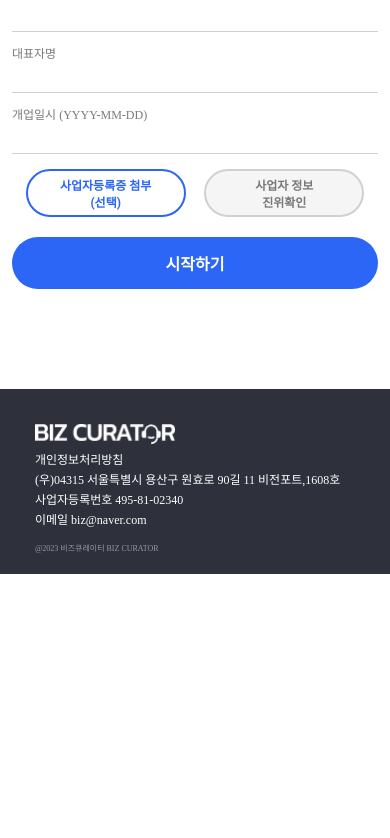
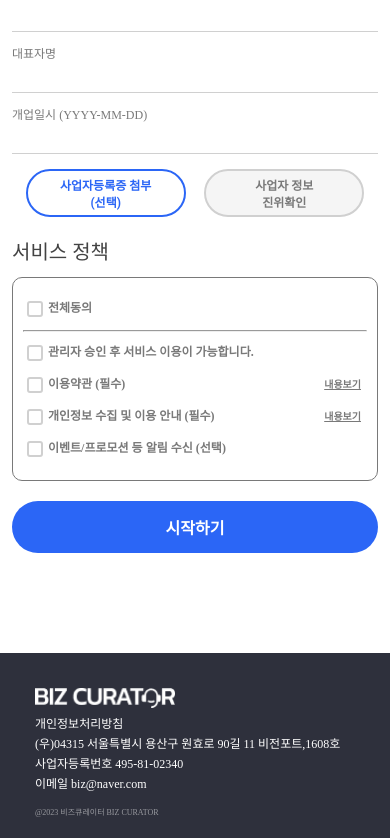
Before and after one commit to FastCampus-Final-Project-bizcurator-1/FinalProject-1-Frontend, a React (Create React App) app: page /signup in a window 390 px wide. Shown: the part 761-1599 px from the top of the page. Before the commit the page ends 1335 px from the top, so only its background shows below. Built offline with nearby package versions, Linux system fonts and the light colour scheme.

Commit message:
[ADD] 서비스정책 컴포넌트 추가
- 더보기 내용 버튼
- checkbox 핸들링 등 유효성검사
- 반응형 디자

```diff
--- /dev/null
+++ b/src/components/signUp/ServiceAgreement.jsx
@@ -0,0 +1,219 @@
+import React, { useEffect, useState } from 'react';
+import styled from 'styled-components';
+
+export default function ServiceAgreement({ setCheckService, clickStart }) {
+  // 필수 체크 항목
+  const [checkRequired, setCheckRequired] = useState({
+    requiredValue1: false,
+    requiredValue2: false,
+  });
+  // 서비스정책 내용보기 open 버튼
+  const [open, setOpen] = useState({
+    first: false,
+    second: false,
+  });
+
+  // 필수 체크 항목 선택여부 변경
+  const hadleRequired = e => {
+    if (e.target.checked) {
+      setCheckRequired({
+        ...checkRequired,
+        [e.target.value]: true,
+      });
+    } else {
+      setCheckRequired({
+        ...checkRequired,
+        [e.target.value]: false,
+      });
+    }
+  };
+
+  // 전체동의 설정
+  const handleAllcheck = e => {
+    let checkboxList = document.querySelectorAll(
+      '.serviceArea input[type="checkbox"]:not(#allChecked)'
+    );
+    // 전체동의 버튼 checked에 따라 isCheck true/false
+    const isCheck = e.target.checked;
+    checkboxList.forEach(el => {
+      // 해당 요소의 checked 속성을 변경
+      el.checked = isCheck;
+      // 필수 요소의 checked 속성 변경
+      setCheckRequired({
+        requiredValue1: isCheck,
+        requiredValue2: isCheck,
+      });
+    });
+  };
+
+  // 시작버튼 클릭시, 필수체크 여부 확인
+  useEffect(() => {
+    if (checkRequired.requiredValue1 && checkRequired.requiredValue2) {
+      // console.log('체크완료');
+      setCheckService(true);
+    } else {
+      setCheckService(false);
+      // console.log('체크미완료');
+    }
+  }, [clickStart]);
+
+  // 서비스정책 내용
+  const [text, setText] = useState('');
+  useEffect(() => {
+    if (open.first) {
+      fetch('./text/signup_first.txt')
+        .then(data => data.text())
+        .then(text => setText(text));
+    } else if (open.second) {
+      fetch('./text/signup_second.txt')
+        .then(data => data.text())
+        .then(text => setText(text));
+    }
+  }, [open]);
+
+  return (
+    <Container>
+      <ServiceTitle>서비스 정책</ServiceTitle>
+
+      <Service className="serviceArea">
+        <Label>
+          <CheckBox type="checkbox" id="allChecked" onChange={handleAllcheck} />
+          전체동의
+        </Label>
+        <ServiceLine />
+        <Label>
+          <CheckBox type="checkbox" id="option" value="optionValue1" />
+          관리자 승인 후 서비스 이용이 가능합니다.
+        </Label>
+        <Label>
+          <CheckBox
+            type="checkbox"
+            id="required"
+            value="requiredValue1"
+            onChange={hadleRequired}
+          />
+          이용약관 (필수)
+          <MoreBtn
+            onClick={() => setOpen({ first: !open.first, second: false })}
+          >
+            내용보기
+          </MoreBtn>
+          {open.first && (
+            <Content
+              dangerouslySetInnerHTML={{
+                __html: text,
+              }}
+            />
+          )}
+        </Label>
+        <Label>
+          <CheckBox
+            type="checkbox"
+            id="required"
+            value="requiredValue2"
+            onChange={hadleRequired}
+          />
+          개인정보 수집 및 이용 안내 (필수)
+          <MoreBtn
+            onClick={() => setOpen({ first: false, second: !open.second })}
+          >
+            내용보기
+          </MoreBtn>
+          {open.second && (
+            <Content
+              dangerouslySetInnerHTML={{
+                __html: text,
+              }}
+            />
+          )}
+        </Label>
+        <Label>
+          <CheckBox type="checkbox" id="option" value="optionValue2" />
+          이벤트/프로모션 등 알림 수신 (선택)
+        </Label>
+      </Service>
+    </Container>
+  );
+}
+
+const Container = styled.div`
+  margin-top: 25px;
+`;
+
+const ServiceTitle = styled.p`
+  font-size: 20px;
+  color: #434343;
+  margin-bottom: 15px;
+`;
+
+const Service = styled.div`
+  width: 100%;
+  border: 1px solid #797979;
+  border-radius: 10px;
+  padding: 10px;
+`;
+
+const Label = styled.label`
+  display: block;
+  font-size: 14px;
+  font-weight: 600;
+  color: #797979;
+  margin: 10px 0;
+  position: relative;
+  @media (max-width: 768px) {
+    font-size: 12px;
+  }
+`;
+
+const CheckBox = styled.input`
+  width: 16px;
+  height: 16px;
+  border: 2px solid #d0d0d0;
+  border-radius: 3px;
+  margin-right: 5px;
+  position: relative;
+  &:checked {
+    background-color: #2b66f6;
+  }
+  &:checked::before {
+    content: '✔';
+    display: inline-block;
+    font-size: 10px;
+    font-weight: 600;
+    color: #fff;
+    transition: 0.2s;
+    text-align: center;
+    position: absolute;
+    top: -10%;
+    left: 20%;
+  }
+`;
+
+const ServiceLine = styled.hr`
+  width: 100%;
+`;
+
+const MoreBtn = styled.button`
+  border: 0;
+  background-color: transparent;
+  font-size: 12px;
+  font-weight: 600;
+  color: #797979;
+  text-decoration: underline;
+  cursor: pointer;
+  position: absolute;
+  top: 5%;
+  right: 0;
+  @media (max-width: 768px) {
+    font-size: 10px;
+  }
+`;
+
+const Content = styled.div`
+  width: 100%;
+  height: 200px;
+  font-size: 12px;
+  font-weight: 500;
+  overflow: auto;
+  line-height: 1.3;
+`;
--- a/src/pages/user/SignUp.jsx
+++ b/src/pages/user/SignUp.jsx
@@ -3,12 +3,17 @@ import styled from 'styled-components';
 import { BsCheckLg } from 'react-icons/bs';
 import LoginInfo from '../../components/signUp/LoginInfo';
 import CorporateInfo from '../../components/signUp/CorporateInfo';
+import ServiceAgreement from '../../components/signUp/ServiceAgreement';
 
 export default function SignUp() {
   // 로그인 정보
   const [loginData, setLoginData] = useState(false);
   // 사업자 정보
   const [corporateData, setCorporateData] = useState(false);
+  // 서비스 정책 (필수) 클릭여부
+  const [checkService, setCheckService] = useState(false);
+  // 시작버튼 클릭여부 => 체크박스 확인용
+  const [clickStart, setClickStart] = useState(false);
 
   return (
     <Wrapper>
@@ -40,7 +45,11 @@ export default function SignUp() {
           setCorporateData={setCorporateData}
           corporateData={corporateData}
         />
-        <StartBtn>시작하기</StartBtn>
+        <ServiceAgreement
+          setCheckService={setCheckService}
+          clickStart={clickStart}
+        />
+        <StartBtn onClick={() => setClickStart(!clickStart)}>시작하기</StartBtn>
       </FormContainer>
     </Wrapper>
   );
```
Also changed, not shown: public/text/signup_first.txt.
